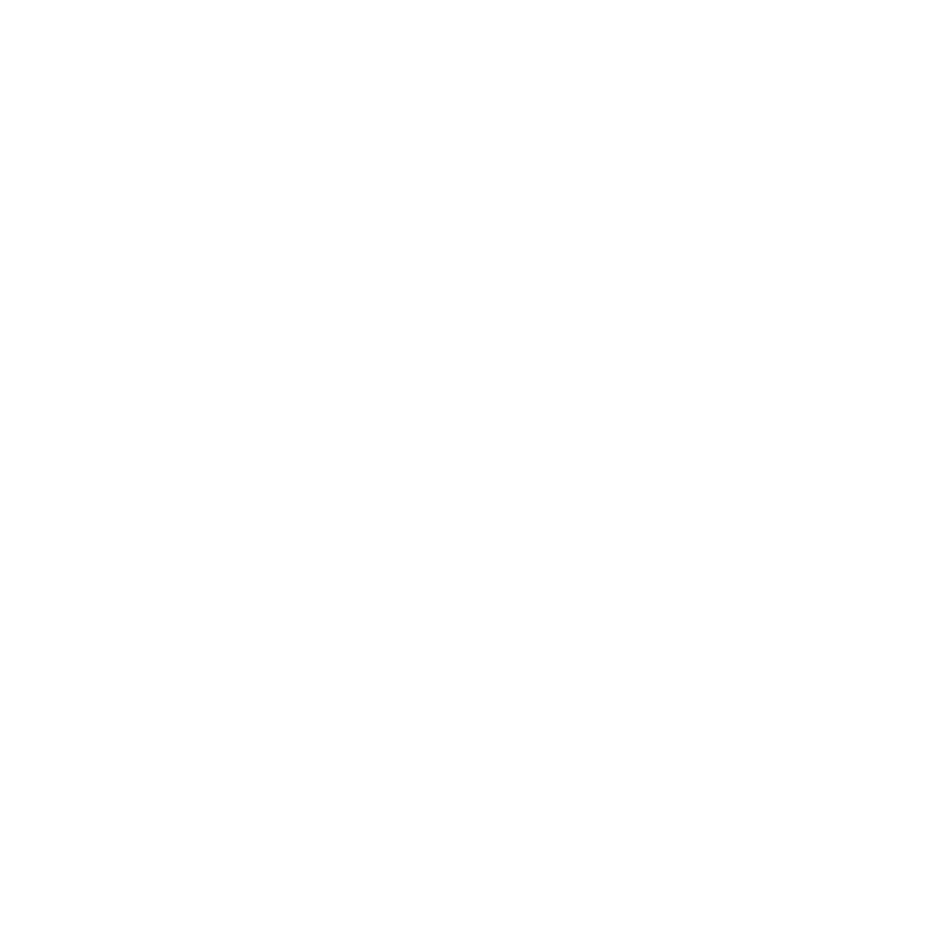
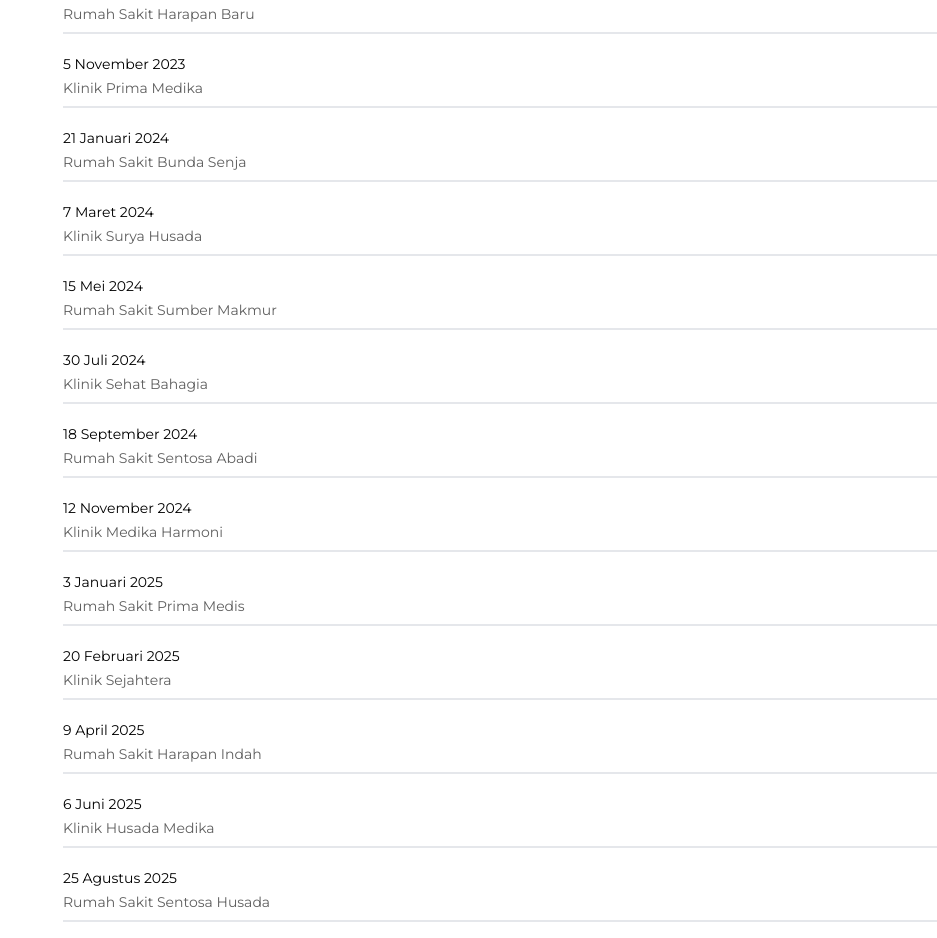
Before and after one commit to Personal-Health-Record/frontend, a Next.js app: page /resume in a window 1280 px wide. Shown: the part 366-1304 px from the top of the page, without its empty margins (343-1280 px from the left). Before the commit the page ends 800 px from the top, so only its background shows below. Built offline with nearby package versions, Linux system fonts and the light colour scheme.

Commit message:
feat: add list of resume

```diff
--- /dev/null
+++ b/src/app/resume/components/CardResume/index.tsx
@@ -0,0 +1,21 @@
+import Image from "next/image";
+
+interface Props {
+  resumeDate: string;
+  resumeLocation: string;
+}
+
+const CardResume = ({ resumeDate, resumeLocation }: Props) => {
+  return (
+    <div className="flex border-b-2 py-2 items-center justify-between">
+      <div className="flex flex-col gap-1">
+        <p className="text-sm">{resumeDate}</p>
+        <p className="text-sm text-mainGrey">{resumeLocation}</p>
+      </div>
+
+      <Image src="/images/arrow-right.png" alt="" width={30} height={30} />
+    </div>
+  );
+};
+
+export default CardResume;
--- /dev/null
+++ b/src/app/resume/constants/index.tsx
@@ -0,0 +1,62 @@
+export const resumeData = [
+  {
+    date: "18 April 2023",
+    location: "Rumah Sakit Achmad Moechtar",
+  },
+  {
+    date: "1 Juli 2023",
+    location: "Klinik Utama Sehat Sentosa",
+  },
+  {
+    date: "10 September 2023",
+    location: "Rumah Sakit Harapan Baru",
+  },
+  {
+    date: "5 November 2023",
+    location: "Klinik Prima Medika",
+  },
+  {
+    date: "21 Januari 2024",
+    location: "Rumah Sakit Bunda Senja",
+  },
+  {
+    date: "7 Maret 2024",
+    location: "Klinik Surya Husada",
+  },
+  {
+    date: "15 Mei 2024",
+    location: "Rumah Sakit Sumber Makmur",
+  },
+  {
+    date: "30 Juli 2024",
+    location: "Klinik Sehat Bahagia",
+  },
+  {
+    date: "18 September 2024",
+    location: "Rumah Sakit Sentosa Abadi",
+  },
+  {
+    date: "12 November 2024",
+    location: "Klinik Medika Harmoni",
+  },
+  {
+    date: "3 Januari 2025",
+    location: "Rumah Sakit Prima Medis",
+  },
+  {
+    date: "20 Februari 2025",
+    location: "Klinik Sejahtera",
+  },
+  {
+    date: "9 April 2025",
+    location: "Rumah Sakit Harapan Indah",
+  },
+  {
+    date: "6 Juni 2025",
+    location: "Klinik Husada Medika",
+  },
+  {
+    date: "25 Agustus 2025",
+    location: "Rumah Sakit Sentosa Husada",
+  },
+];
--- a/src/app/resume/page.tsx
+++ b/src/app/resume/page.tsx
@@ -1,6 +1,8 @@
 import Header from "../components/Header";
+import CardResume from "./components/CardResume";
 import SearchBar from "./components/SearchBar";
 import TopCard from "./components/TopCard";
+import { resumeData } from "./constants";
 
 const ResumePage = () => {
   return (
@@ -10,6 +12,12 @@
       <div className="flex flex-col w-screen px-4 py-4 gap-3">
         <SearchBar />
         <TopCard />
+        {resumeData?.map((resume) => (
+          <CardResume
+            resumeDate={resume.date}
+            resumeLocation={resume.location}
+          />
+        ))}
       </div>
     </div>
   );
```
